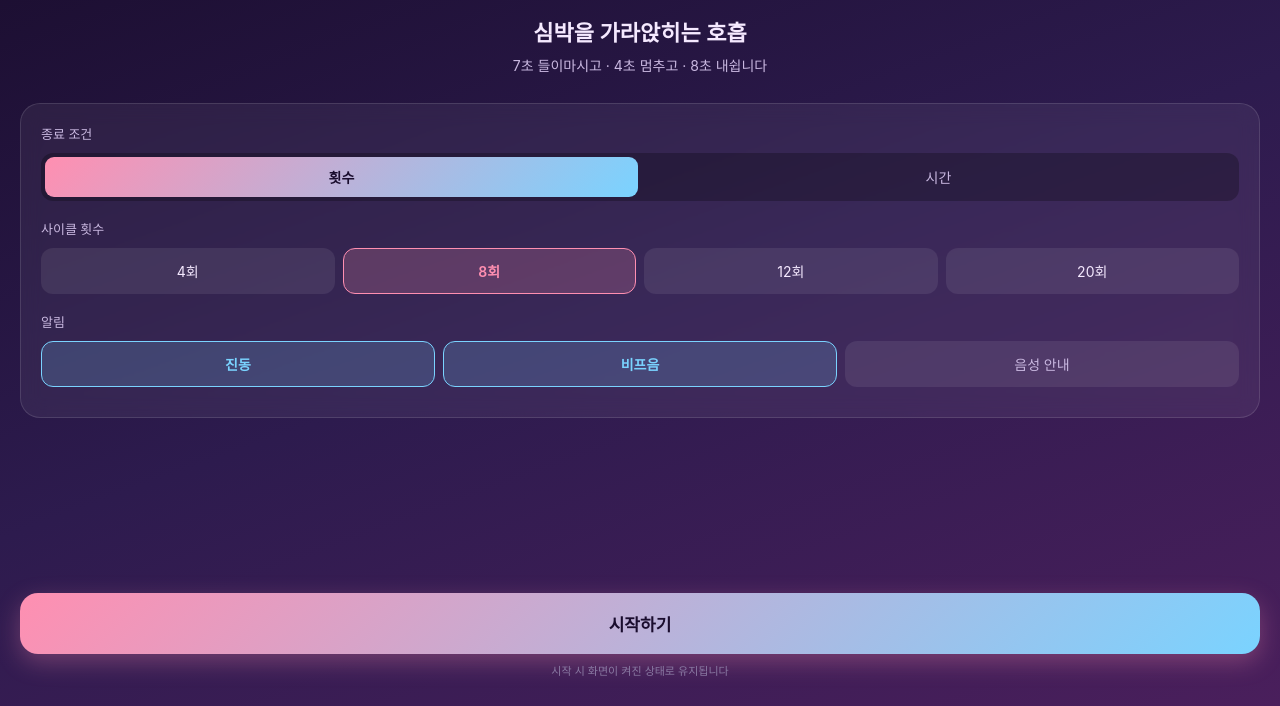
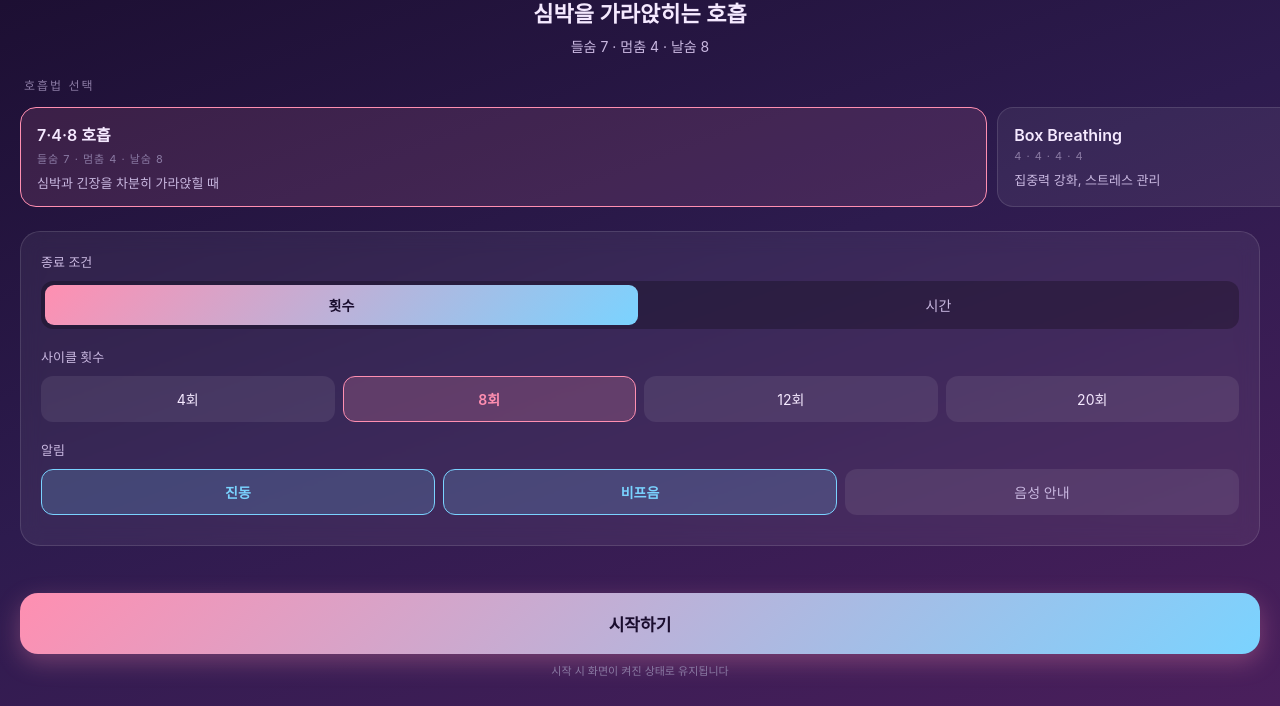
Before and after one commit to taelim103-svg/breath_help, a plain HTML site: page index.html in a window 1280 px wide. Shown: the part 94-800 px from the top of the page. Drawn offline with Linux system fonts and the light colour scheme.

Commit message:
호흡법 5종 선택 기능 추가
- TECHNIQUES 데이터 배열로 호흡법 정의 (7-4-8, Box, 4-7-8, Coherent 5-5, 4-2-6)
- 설정 화면에 가로 스와이프 카드 슬라이더 UI 추가
- 호흡법 선택 시 phases/제목/그라디언트 색상 동적 적용
- Box Breathing의 4단계(들숨-멈춤-날숨-멈춤) 지원
- sw.js 캐시 버전 v2로 업데이트

```diff
--- a/app.js
+++ b/app.js
@@ -1,23 +1,85 @@
 'use strict';
 
-const PHASES = [
-  { key: 'inhale', label: '들이마시기', sec: 7, voice: '들이마시세요' },
-  { key: 'hold',   label: '멈추기',     sec: 4, voice: '멈추세요' },
-  { key: 'exhale', label: '내쉬기',     sec: 8, voice: '내쉬세요' },
+const TECHNIQUES = [
+  {
+    id: '748',
+    name: '7·4·8 호흡',
+    subtitle: '심박을 가라앉히는 호흡',
+    pattern: '들숨 7 · 멈춤 4 · 날숨 8',
+    desc: '심박과 긴장을 차분히 가라앉힐 때',
+    phases: [
+      { key: 'inhale', label: '들이마시기', sec: 7, voice: '들이마시세요' },
+      { key: 'hold',   label: '멈추기',     sec: 4, voice: '멈추세요' },
+      { key: 'exhale', label: '내쉬기',     sec: 8, voice: '내쉬세요' },
+    ],
+    gradient: ['#ff8fb1', '#7ad3ff'],
+  },
+  {
+    id: 'box',
+    name: 'Box Breathing',
+    subtitle: '집중과 평정을 위한 호흡',
+    pattern: '4 · 4 · 4 · 4',
+    desc: '집중력 강화, 스트레스 관리',
+    phases: [
+      { key: 'inhale',    label: '들이마시기', sec: 4, voice: '들이마시세요' },
+      { key: 'hold',      label: '멈추기',     sec: 4, voice: '멈추세요' },
+      { key: 'exhale',    label: '내쉬기',     sec: 4, voice: '내쉬세요' },
+      { key: 'holdEmpty', label: '멈추기',     sec: 4, voice: '멈추세요' },
+    ],
+    gradient: ['#a78bfa', '#60a5fa'],
+  },
+  {
+    id: '478',
+    name: '4·7·8 호흡',
+    subtitle: '잠들기 전 이완 호흡',
+    pattern: '들숨 4 · 멈춤 7 · 날숨 8',
+    desc: '수면 유도 (Dr. Andrew Weil)',
+    phases: [
+      { key: 'inhale', label: '들이마시기', sec: 4, voice: '들이마시세요' },
+      { key: 'hold',   label: '멈추기',     sec: 7, voice: '멈추세요' },
+      { key: 'exhale', label: '내쉬기',     sec: 8, voice: '내쉬세요' },
+    ],
+    gradient: ['#fbcfe8', '#c4b5fd'],
+  },
+  {
+    id: 'coherent',
+    name: 'Coherent 5·5',
+    subtitle: '균형 잡힌 명상 호흡',
+    pattern: '들숨 5 · 날숨 5',
+    desc: '자율신경 균형, 심박변이도 향상',
+    phases: [
+      { key: 'inhale', label: '들이마시기', sec: 5, voice: '들이마시세요' },
+      { key: 'exhale', label: '내쉬기',     sec: 5, voice: '내쉬세요' },
+    ],
+    gradient: ['#86efac', '#7ad3ff'],
+  },
+  {
+    id: '426',
+    name: '4·2·6 이완',
+    subtitle: '가벼운 이완 호흡',
+    pattern: '들숨 4 · 멈춤 2 · 날숨 6',
+    desc: '부교감 활성화, 일상 이완',
+    phases: [
+      { key: 'inhale', label: '들이마시기', sec: 4, voice: '들이마시세요' },
+      { key: 'hold',   label: '멈추기',     sec: 2, voice: '멈추세요' },
+      { key: 'exhale', label: '내쉬기',     sec: 6, voice: '내쉬세요' },
+    ],
+    gradient: ['#fde68a', '#fbcfe8'],
+  },
 ];
-const CYCLE_SEC = PHASES.reduce((s, p) => s + p.sec, 0); // 19
 
 const state = {
-  mode: 'count',         // 'count' | 'time'
+  techniqueId: '748',
+  mode: 'count',
   targetCount: 8,
-  targetTime: 5,         // minutes
+  targetTime: 5,
   opt: { vibrate: true, beep: true, voice: false },
   running: false,
   paused: false,
   phaseIdx: 0,
-  phaseElapsed: 0,       // ms within phase
+  phaseElapsed: 0,
   cycleDone: 0,
-  totalElapsed: 0,       // ms total
+  totalElapsed: 0,
   rafId: null,
   lastTs: 0,
   audioCtx: null,
@@ -27,14 +89,57 @@ const state = {
 const $ = (sel) => document.querySelector(sel);
 const $$ = (sel) => document.querySelectorAll(sel);
 
+function getTechnique() {
+  return TECHNIQUES.find(t => t.id === state.techniqueId) || TECHNIQUES[0];
+}
+function getPhases() { return getTechnique().phases; }
+function getCycleSec() { return getPhases().reduce((s, p) => s + p.sec, 0); }
+
 // ========== 화면 전환 ==========
 function showScreen(id) {
   $$('.screen').forEach(s => s.classList.remove('active'));
   $('#' + id).classList.add('active');
 }
 
+// ========== 호흡법 카드 렌더링 ==========
+function renderTechniques() {
+  const slider = $('#tech-slider');
+  slider.innerHTML = TECHNIQUES.map(t => `
+    <button class="tech-card${t.id === state.techniqueId ? ' active' : ''}" data-id="${t.id}">
+      <div class="tech-card-name">${t.name}</div>
+      <div class="tech-card-pattern">${t.pattern}</div>
+      <div class="tech-card-desc">${t.desc}</div>
+    </button>
+  `).join('');
+
+  slider.querySelectorAll('.tech-card').forEach(card => {
+    card.addEventListener('click', () => {
+      state.techniqueId = card.dataset.id;
+      slider.querySelectorAll('.tech-card').forEach(c => c.classList.remove('active'));
+      card.classList.add('active');
+      card.scrollIntoView({ behavior: 'smooth', inline: 'center', block: 'nearest' });
+      applyTechniqueTheme();
+    });
+  });
+}
+
+function applyTechniqueTheme() {
+  const t = getTechnique();
+  $('#intro-title').textContent = t.subtitle;
+  $('#intro-desc').textContent = t.pattern;
+  $('#run-title').textContent = t.name;
+  const stops = $('#grad').querySelectorAll('stop');
+  stops[0].setAttribute('stop-color', t.gradient[0]);
+  stops[1].setAttribute('stop-color', t.gradient[1]);
+  document.documentElement.style.setProperty('--pink', t.gradient[0]);
+  document.documentElement.style.setProperty('--blue', t.gradient[1]);
+}
+
 // ========== 설정 화면 이벤트 ==========
 function bindSetup() {
+  renderTechniques();
+  applyTechniqueTheme();
+
   $$('.seg-btn').forEach(btn => {
     btn.addEventListener('click', () => {
       $$('.seg-btn').forEach(b => b.classList.remove('active'));
@@ -72,7 +177,6 @@ function bindSetup() {
 
 // ========== 세션 시작/종료 ==========
 async function startSession() {
-  // 사용자 제스처 안에서 오디오 컨텍스트와 음성 합성 워밍업
   initAudio();
   if (state.opt.voice) primeVoice();
 
@@ -131,10 +235,10 @@ function tick(ts) {
   state.phaseElapsed += dt;
   state.totalElapsed += dt;
 
-  const phase = PHASES[state.phaseIdx];
+  const phases = getPhases();
+  const phase = phases[state.phaseIdx];
   const phaseMs = phase.sec * 1000;
 
-  // UI 업데이트
   const remaining = Math.max(0, phaseMs - state.phaseElapsed);
   const secLeft = Math.ceil(remaining / 1000);
   $('#phase-sec').textContent = secLeft;
@@ -142,19 +246,17 @@ function tick(ts) {
   $('#stat-cycle').textContent = state.cycleDone;
   $('#stat-elapsed').textContent = formatTime(state.totalElapsed);
 
-  // 링 진행도 — 사이클 전체 기준
-  const cycleProgressMs = PHASES.slice(0, state.phaseIdx).reduce((s, p) => s + p.sec * 1000, 0)
+  const cycleProgressMs = phases.slice(0, state.phaseIdx).reduce((s, p) => s + p.sec * 1000, 0)
                         + state.phaseElapsed;
-  const cycleTotalMs = CYCLE_SEC * 1000;
+  const cycleTotalMs = getCycleSec() * 1000;
   const ratio = Math.min(1, cycleProgressMs / cycleTotalMs);
-  const CIRC = 678.58; // 2 * PI * 108
+  const CIRC = 678.58;
   $('.ring-fg').style.strokeDashoffset = CIRC * (1 - ratio);
 
-  // 단계 종료 판정
   if (state.phaseElapsed >= phaseMs) {
     state.phaseElapsed -= phaseMs;
     state.phaseIdx++;
-    if (state.phaseIdx >= PHASES.length) {
+    if (state.phaseIdx >= phases.length) {
       state.phaseIdx = 0;
       state.cycleDone++;
       $('#stat-cycle').textContent = state.cycleDone;
@@ -163,7 +265,6 @@ function tick(ts) {
     announcePhase(false);
   }
 
-  // 시간 모드 종료 체크
   if (state.mode === 'time' && state.totalElapsed >= state.targetTime * 60 * 1000) {
     endSession(true);
     return;
@@ -180,21 +281,23 @@ function checkDone() {
   return false;
 }
 
-// ========== 단계 안내 (시각/햅틱/오디오/음성) ==========
+// ========== 단계 안내 ==========
 function announcePhase(initial) {
-  const phase = PHASES[state.phaseIdx];
+  const phase = getPhases()[state.phaseIdx];
   $('#phase-label').textContent = phase.label;
+
+  const isHold = phase.key === 'hold' || phase.key === 'holdEmpty';
 
   if (state.opt.vibrate && 'vibrate' in navigator) {
     const pattern = phase.key === 'inhale' ? [40] :
-                    phase.key === 'hold'   ? [20, 60, 20] :
-                                             [80];
+                    isHold                  ? [20, 60, 20] :
+                                              [80];
     navigator.vibrate(pattern);
   }
   if (state.opt.beep) {
     const freq = phase.key === 'inhale' ? 660 :
-                 phase.key === 'hold'   ? 880 :
-                                          440;
+                 isHold                  ? 880 :
+                                           440;
     beep(freq, 0.18);
   }
   if (state.opt.voice) speak(phase.voice);
@@ -224,7 +327,6 @@ function beep(freq, durSec) {
   osc.stop(ctx.currentTime + durSec + 0.05);
 }
 
-// iOS는 사용자 제스처 안에서 한 번 발화시켜야 이후 자동 발화 가능
 function primeVoice() {
   if (!('speechSynthesis' in window)) return;
   const u = new SpeechSynthesisUtterance(' ');
@@ -275,5 +377,4 @@ if ('serviceWorker' in navigator) {
   });
 }
 
-// ========== 시작 ==========
 bindSetup();
--- a/index.html
+++ b/index.html
@@ -7,7 +7,7 @@
   <meta name="apple-mobile-web-app-capable" content="yes" />
   <meta name="apple-mobile-web-app-status-bar-style" content="black-translucent" />
   <meta name="mobile-web-app-capable" content="yes" />
-  <title>7-4-8 호흡</title>
+  <title>호흡 가이드</title>
   <link rel="manifest" href="manifest.json" />
   <link rel="icon" href="icon.svg" type="image/svg+xml" />
   <link rel="apple-touch-icon" href="icon.svg" />
@@ -19,13 +19,18 @@
     <!-- 시작(설정) 화면 -->
     <section id="screen-setup" class="screen active">
       <header class="brand">
-        <div class="brand-mark">7·4·8</div>
-        <div class="brand-sub">호흡 가이드</div>
+        <div class="brand-mark">호흡 가이드</div>
+        <div class="brand-sub">BREATH</div>
       </header>
 
       <div class="intro">
-        <h1>심박을 가라앉히는 호흡</h1>
-        <p>7초 들이마시고 · 4초 멈추고 · 8초 내쉽니다</p>
+        <h1 id="intro-title">심박을 가라앉히는 호흡</h1>
+        <p id="intro-desc">들숨 7 · 멈춤 4 · 날숨 8</p>
+      </div>
+
+      <div class="tech-section">
+        <div class="section-label">호흡법 선택</div>
+        <div id="tech-slider" class="tech-slider"></div>
       </div>
 
       <div class="card">
@@ -84,7 +89,7 @@
     <section id="screen-run" class="screen">
       <header class="run-header">
         <button id="btn-back" class="icon-btn" aria-label="종료">✕</button>
-        <div class="run-title">7·4·8 호흡</div>
+        <div id="run-title" class="run-title">7·4·8 호흡</div>
         <button id="btn-pause" class="icon-btn" aria-label="일시정지">❚❚</button>
       </header>
 
--- a/style.css
+++ b/style.css
@@ -41,23 +41,72 @@ html, body {
   padding-bottom: max(env(safe-area-inset-bottom), 24px);
 }
 .screen.active { display: flex; }
+#screen-setup { overflow-y: auto; -webkit-overflow-scrolling: touch; }
 
 /* ========== 시작 화면 ========== */
-.brand { text-align: center; margin-top: 8px; margin-bottom: 24px; }
+.brand { text-align: center; margin-top: 4px; margin-bottom: 16px; }
 .brand-mark {
-  font-size: 28px;
+  font-size: 22px;
   font-weight: 700;
-  letter-spacing: 2px;
+  letter-spacing: 1px;
   background: linear-gradient(135deg, var(--pink), var(--blue));
   -webkit-background-clip: text;
   background-clip: text;
   color: transparent;
 }
-.brand-sub { font-size: 12px; color: var(--fg-sub); margin-top: 2px; letter-spacing: 4px; }
+.brand-sub { font-size: 10px; color: var(--fg-dim); margin-top: 2px; letter-spacing: 4px; }
 
-.intro { text-align: center; margin-bottom: 28px; }
+.intro { text-align: center; margin-bottom: 20px; }
 .intro h1 { font-size: 22px; font-weight: 600; margin-bottom: 8px; }
 .intro p { font-size: 14px; color: var(--fg-sub); }
+
+/* 호흡법 선택 슬라이더 */
+.tech-section { margin-bottom: 20px; }
+.section-label {
+  font-size: 12px;
+  color: var(--fg-dim);
+  letter-spacing: 2px;
+  margin-bottom: 10px;
+  padding-left: 4px;
+}
+.tech-slider {
+  display: flex;
+  gap: 10px;
+  overflow-x: auto;
+  scroll-snap-type: x mandatory;
+  scroll-behavior: smooth;
+  margin: 0 -20px;
+  padding: 4px 20px;
+  -webkit-overflow-scrolling: touch;
+  scrollbar-width: none;
+}
+.tech-slider::-webkit-scrollbar { display: none; }
+.tech-card {
+  flex: 0 0 78%;
+  scroll-snap-align: center;
+  background: var(--card);
+  border: 1.5px solid var(--card-border);
+  border-radius: 16px;
+  padding: 14px 16px;
+  cursor: pointer;
+  transition: border-color 0.2s, background 0.2s, transform 0.1s;
+  text-align: left;
+  color: var(--fg);
+  font-family: inherit;
+}
+.tech-card:active { transform: scale(0.98); }
+.tech-card.active {
+  border-color: var(--pink);
+  background: rgba(255, 143, 177, 0.12);
+}
+.tech-card-name { font-size: 16px; font-weight: 600; margin-bottom: 4px; }
+.tech-card-pattern {
+  font-size: 11px;
+  color: var(--fg-dim);
+  letter-spacing: 1px;
+  margin-bottom: 8px;
+}
+.tech-card-desc { font-size: 13px; color: var(--fg-sub); line-height: 1.4; }
 
 .card {
   background: var(--card);
--- a/sw.js
+++ b/sw.js
@@ -1,4 +1,4 @@
-const CACHE = 'breath-748-v1';
+const CACHE = 'breath-guide-v2';
 const ASSETS = [
   './',
   './index.html',
```
